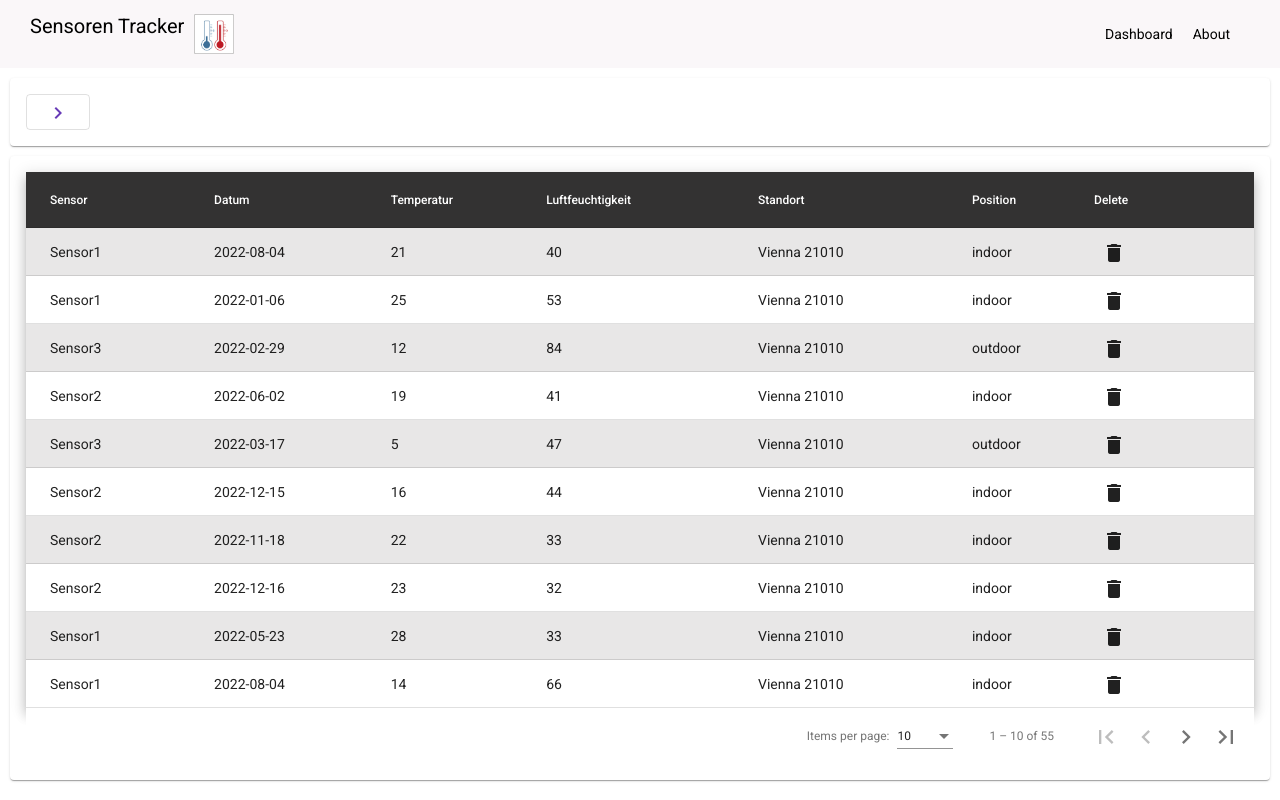
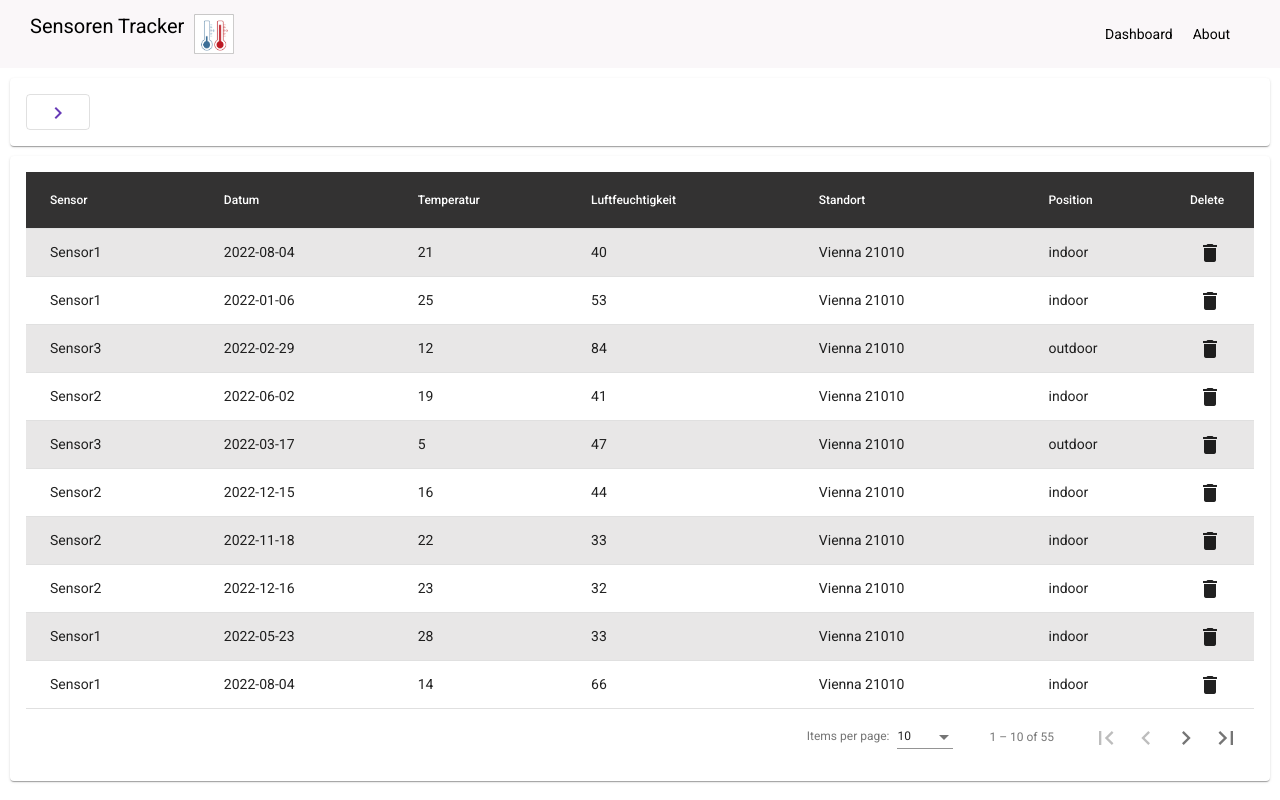
Before and after one commit to phwildzeiss/ha-component-libraries, an Angular app: page / in a window 1280 px wide. Built offline with nearby package versions, Linux system fonts and the light colour scheme; data requests are answered from the project's data file.

Commit message:
Add style to sensor data table

```diff
--- a/db.json
+++ b/db.json
@@ -345,13 +345,6 @@
     },
     {
       "sensorId": 2,
-      "date": "2022-11-09",
-      "temperature": 1,
-      "humidity": 6,
-      "id": 57
-    },
-    {
-      "sensorId": 2,
       "date": "2022-11-30",
       "temperature": 25,
       "humidity": 47,
@@ -363,13 +356,6 @@
       "temperature": 21,
       "humidity": 34,
       "id": 59
-    },
-    {
-      "sensorId": 1,
-      "date": "2022-12-01",
-      "temperature": 14,
-      "humidity": 37,
-      "id": 60
     },
     {
       "sensorId": 2,
@@ -384,6 +370,20 @@
       "temperature": 22,
       "humidity": 41,
       "id": 62
+    },
+    {
+      "sensorId": 1,
+      "date": "2022-12-02",
+      "temperature": 24,
+      "humidity": 46,
+      "id": 63
+    },
+    {
+      "sensorId": 3,
+      "date": "2022-12-03",
+      "temperature": 5,
+      "humidity": 33,
+      "id": 64
     }
   ],
   "sensors": [
--- a/src/app/dashboard/sensors-data/sensors-data.component.html
+++ b/src/app/dashboard/sensors-data/sensors-data.component.html
@@ -1,4 +1,5 @@
 <mat-card class="marginAllSides">
+    <div class="table-responsive">
         <table mat-table [dataSource]="storeService.sensorenDaten" class="mat-elevation-z8" style="width: 100%;">
 
             <ng-container matColumnDef="sensorName">
@@ -52,4 +53,5 @@
             showFirstLastButtons
             aria-label="Select page">
         </mat-paginator>
+    </div>
 </mat-card>
--- a/src/app/dashboard/sensors-data/sensors-data.component.scss
+++ b/src/app/dashboard/sensors-data/sensors-data.component.scss
@@ -18,3 +18,41 @@
 .mat-row:nth-child(odd){
     background-color: rgb(232, 231, 231);
 }
+
+.mat-column-delete {
+    width: 20px !important;
+    padding-right: 24px !important;
+}
+
+.mat-column-sensorName {
+    padding-left: 24px !important;
+}
+
+.table-responsive {
+    display: block;
+    width: 100%;
+    overflow-x: auto;
+    .mat-table {
+        width: 100%;
+        max-width: 100%;
+        margin-bottom: 1rem;
+        display: table;
+        border-collapse: collapse;
+        margin: 0;
+    }
+    .mat-row,
+    .mat-header-row {
+        display: table-row;
+    }
+    .mat-cell,
+    .mat-header-cell {
+        word-wrap: initial;
+        display: table-cell;
+        padding: 0px 5px;
+        line-break: unset;
+        width: auto;
+        white-space: nowrap;
+        overflow: hidden;
+        vertical-align: middle;
+    }
+  }
```
Lines whose indentation alone changed are shown as unchanged.
